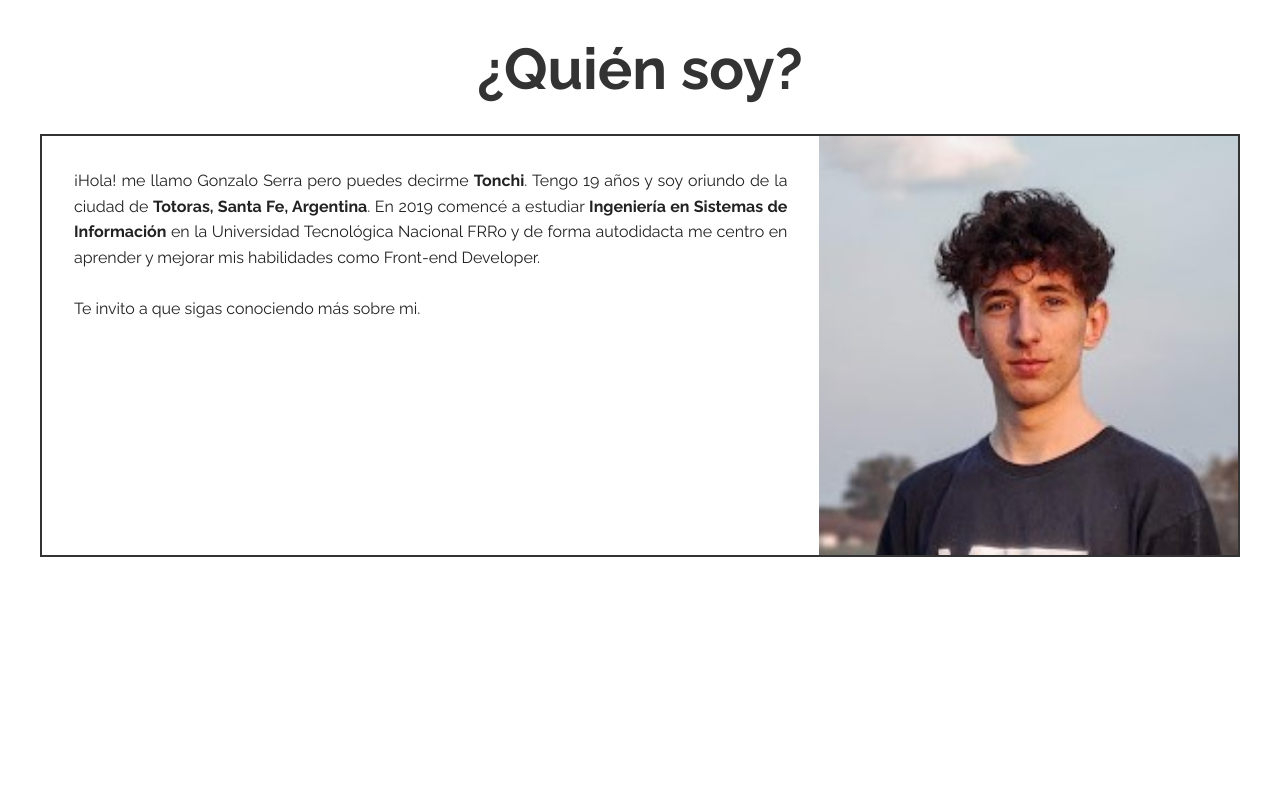
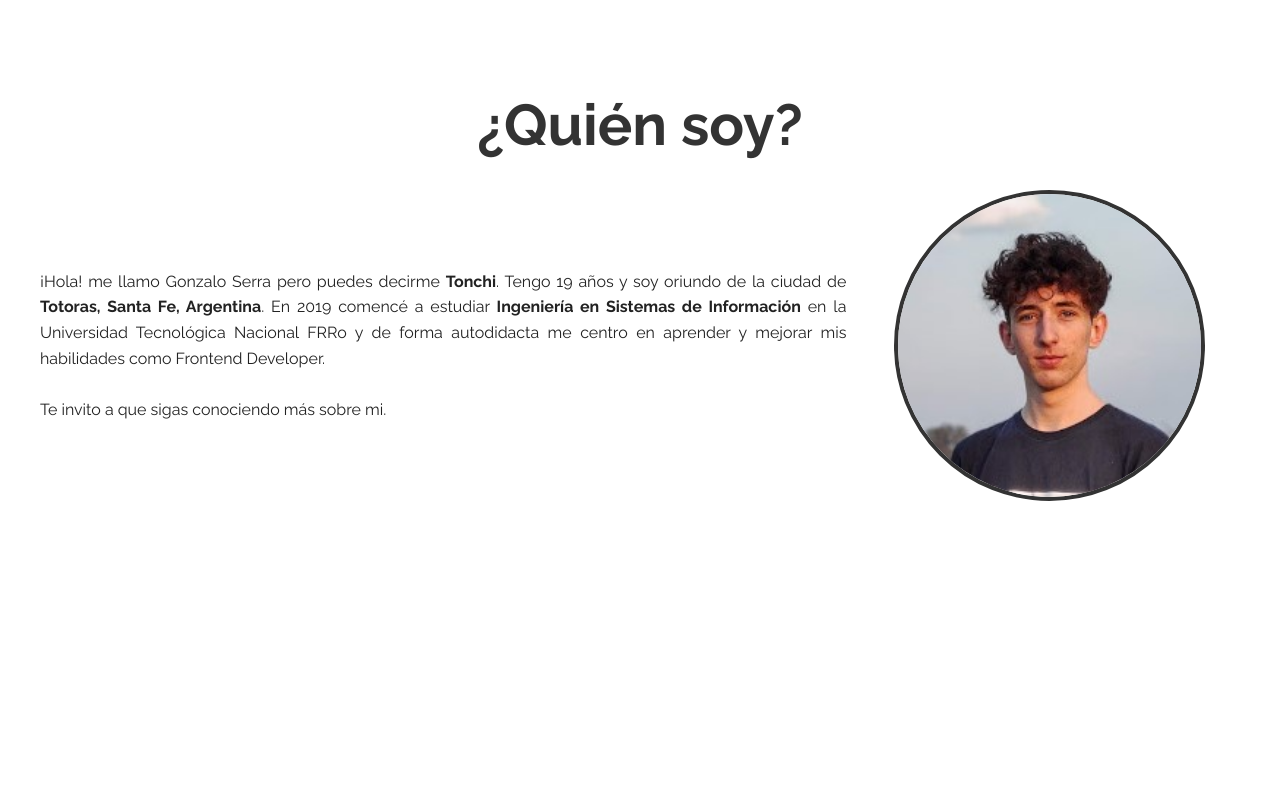
Before and after one commit to tonchiserra/portafolioWeb, a plain HTML site: page index.html in a window 1280 px wide. Shown: the part 920-1720 px from the top of the page. Drawn offline with Linux system fonts and the light colour scheme.

Commit message:
mistakes fixed

```diff
--- a/index.html
+++ b/index.html
@@ -70,7 +70,7 @@
         <h3 class="title">¿Quién soy?</h3>
         <div class="about-content">
             <p class="text">
-                ¡Hola! me llamo Gonzalo Serra pero puedes decirme <b>Tonchi</b>. Tengo 19 años y soy oriundo de la ciudad de <b>Totoras, Santa Fe, Argentina</b>. En 2019 comencé a estudiar <b>Ingeniería en Sistemas de Información</b> en la Universidad Tecnológica Nacional FRRo y de forma autodidacta me centro en aprender y mejorar mis habilidades como Front-end Developer.
+                ¡Hola! me llamo Gonzalo Serra pero puedes decirme <b>Tonchi</b>. Tengo 19 años y soy oriundo de la ciudad de <b>Totoras, Santa Fe, Argentina</b>. En 2019 comencé a estudiar <b>Ingeniería en Sistemas de Información</b> en la Universidad Tecnológica Nacional FRRo y de forma autodidacta me centro en aprender y mejorar mis habilidades como Frontend Developer.
                 <br><br>
                 Te invito a que sigas conociendo más sobre mi.
             </p>
@@ -176,7 +176,7 @@
         </div>
     </section>
 
-    <section id="contacto" class="contact container">
+    <section id="contacto" class="contact">
         <h3 class="title">Contacto</h3>
 
         <div class="contact-content">
--- a/style.css
+++ b/style.css
@@ -247,8 +247,9 @@ p {
 }
 
 .about-content {
-    display: grid;
-    grid-template-columns: 1fr;
+    display: flex;
+    flex-direction: column;
+    align-items: center;
 }
 
 .about-content .text {
@@ -257,8 +258,9 @@ p {
 }
 
 .about-image {
-    width: 100%;
-    height: 100%;
+    width: 50%;
+    border-radius: 100%;
+    border: 4px solid var(--title-color);
 }
 
 
@@ -397,11 +399,23 @@ p {
 .contact {
     padding: 1rem;
     text-align: center;
+    background: url(./assets/background-contact.png);
+    background-repeat: no-repeat;
+    background-position: top;
+    background-size: cover;
+}
+
+.contact .title {
+    color: var(--white-color);
 }
 
 .contact-content {
     max-width: 700px;
     margin: auto;
+}
+
+.contact-content p {
+    color: var(--white-color);
 }
 
 .contact-content .text {
@@ -416,7 +430,7 @@ p {
     padding: 2rem;
     margin: 2rem 0;
     border-radius: 10px;
-    box-shadow: 0rem 0rem .5rem rgba(0, 0, 0, 0.4);
+    background: var(--white-color);
 }
 
 .contact-input-text,
@@ -582,6 +596,10 @@ p {
         padding: 1rem;
     }
 
+    .about-image {
+        width: 30%;
+    }
+
     .skills-content {
         grid-template-columns: 1fr 1fr;
     }
@@ -646,8 +664,18 @@ p {
     }
 
     .about-content {
-        grid-template-columns: 1.3fr .7fr;
-        border: 2px solid var(--title-color);
+        display: grid;
+        grid-template-columns: 1.4fr .6fr;
+        grid-gap: 3rem;
+    }
+
+    .about-content .text {
+        text-align: justify;
+        padding: 0rem;
+    }
+
+    .about-image {
+        width: 90%;
     }
 
     .skills {
```
Also changed, not shown: assets/background-contact.png (added).
